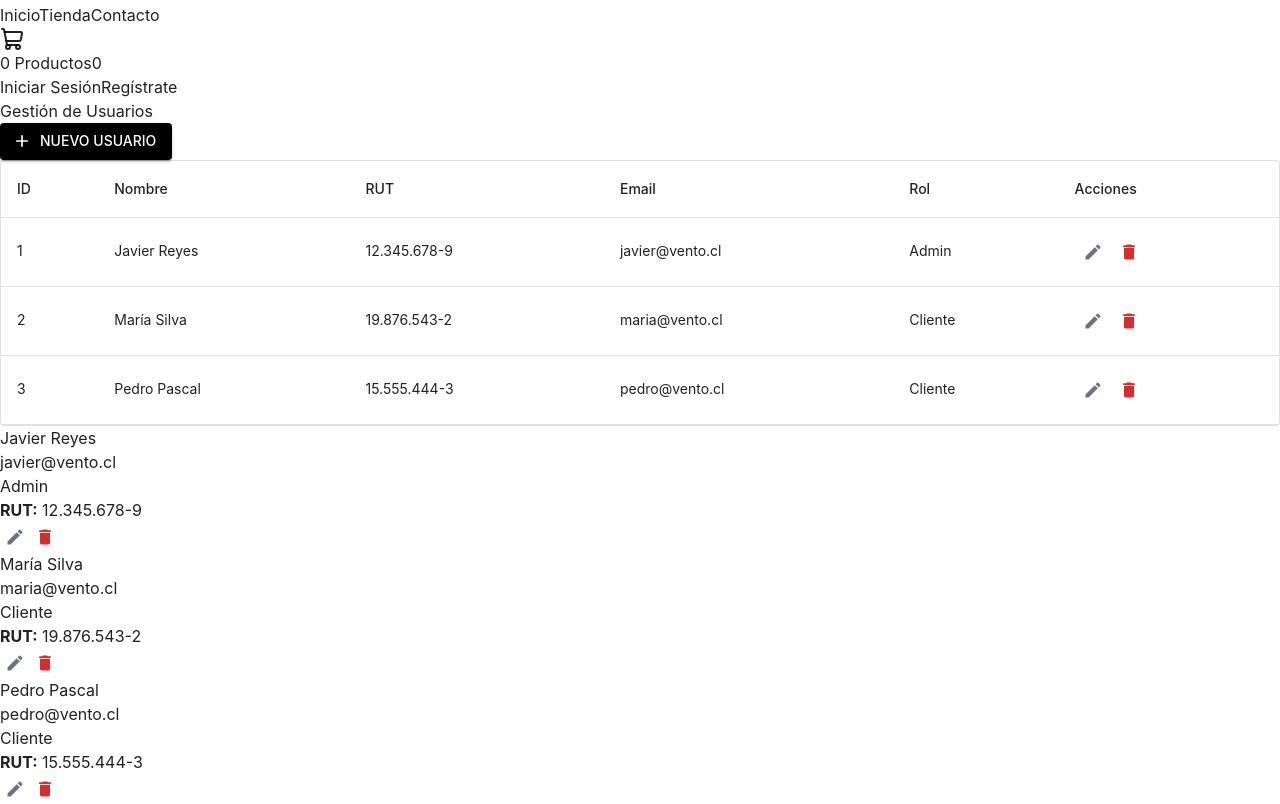
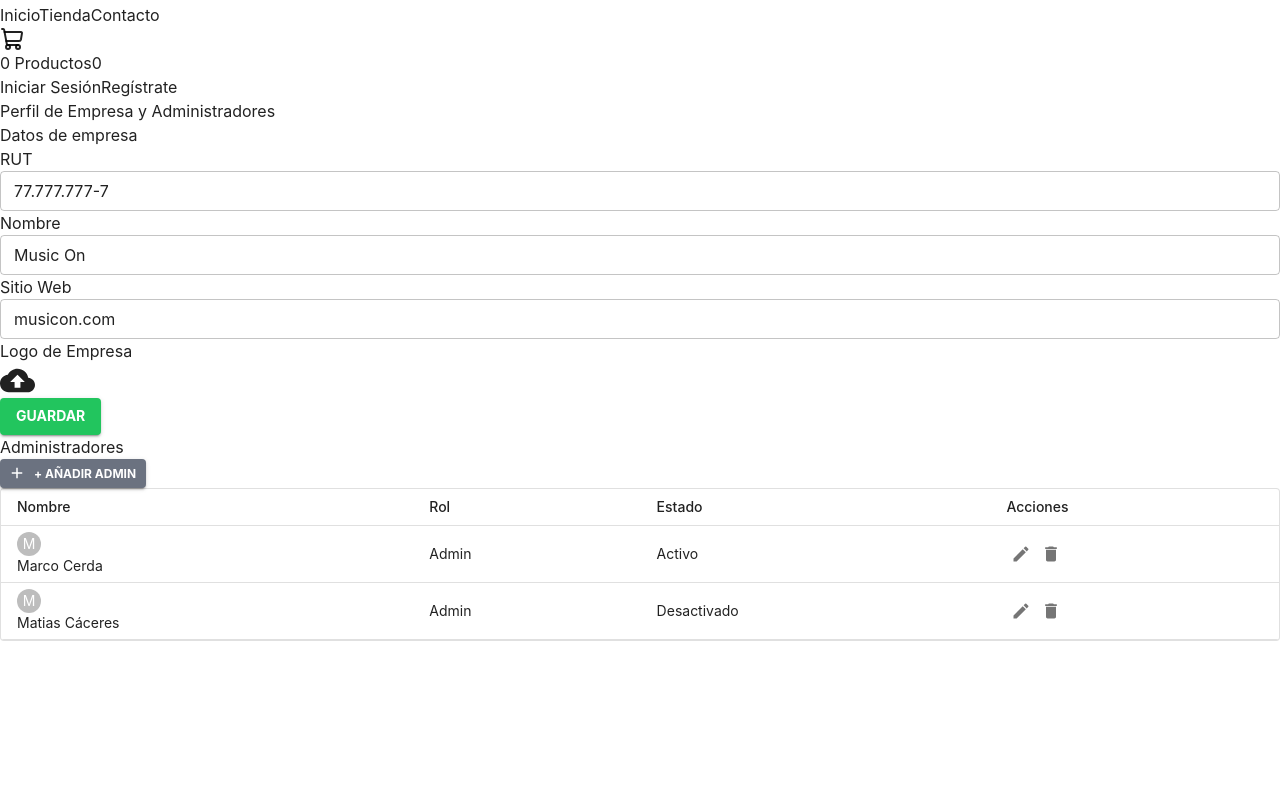
Before and after one commit to javreyes71/WebYMobiles, a React (Vite) app: page /admin/usuarios in a window 1280 px wide. Shown: the part 521-1325 px from the top of the page. After the commit the page ends 1162 px from the top, so only its background shows below. Built offline with nearby package versions, Linux system fonts and the light colour scheme.

Commit message:
admin de usuarios rediseÃ±ado

```diff
--- a/src/components/organisms/Navbar/Navbar.jsx
+++ b/src/components/organisms/Navbar/Navbar.jsx
@@ -72,10 +72,10 @@ const Navbar = ({ onLoginClick, onRegisterClick }) => {
         {isLoggedIn && (
           <>
             <ListItem button onClick={() => { navigate('/admin/productos', { state: { initialView: 'form-producto' } }); toggleMobileMenu(); }}>
-              <ListItemText primary="VENDER" primaryTypographyProps={{ className: "font-bold text-green-600" }} />
+              <ListItemText primary="VENDER" primaryTypographyProps={{ className: "font-bold text-gray-800" }} />
             </ListItem>
             <ListItem button onClick={() => { navigate('/admin/productos', { state: { initialView: 'form-servicio' } }); toggleMobileMenu(); }}>
-              <ListItemText primary="PUBLICAR SERVICIO" primaryTypographyProps={{ className: "font-bold text-blue-600" }} />
+              <ListItemText primary="PUBLICAR SERVICIO" primaryTypographyProps={{ className: "font-bold text-gray-800" }} />
             </ListItem>
           </>
         )}
@@ -125,14 +125,14 @@ const Navbar = ({ onLoginClick, onRegisterClick }) => {
               <Link
                 to="/admin/productos"
                 state={{ initialView: 'form-producto' }}
-                className="hover:text-gray-500 transition-colors uppercase text-green-600"
+                className="hover:text-gray-500 transition-colors uppercase text-black"
               >
                 Vender
               </Link>
               <Link
                 to="/admin/productos"
                 state={{ initialView: 'form-servicio' }}
-                className="hover:text-gray-500 transition-colors uppercase text-blue-600"
+                className="hover:text-gray-500 transition-colors uppercase text-black"
               >
                 Publicar Servicio
               </Link>
--- a/src/context/AuthContext.jsx
+++ b/src/context/AuthContext.jsx
@@ -14,8 +14,9 @@ export const AuthProvider = ({ children }) => {
     return new Promise((resolve) => {
       setTimeout(() => {
         setIsLoggedIn(true);
-        // Asignar rol Admin solo al RUT 12.345.678-5, el resto son Clientes
-        const rolAsignado = rut === '12.345.678-5' ? 'Admin' : 'Cliente';
+        const cleanRut = rut.replace(/[^0-9kK]/g, '').toLowerCase();
+        // Asignar rol Admin solo al RUT 12345678-5
+        const rolAsignado = cleanRut === '123456785' ? 'Admin' : 'Cliente';
         if (!currentUser) {
           setCurrentUser({ nombre: 'Usuario Vento', rut, correo: 'usuario@vento.cl', rol: rolAsignado });
         }
--- a/src/pages/AdminUsuarios/AdminUsuarios.jsx
+++ b/src/pages/AdminUsuarios/AdminUsuarios.jsx
@@ -1,86 +1,76 @@
 import React, { useState } from 'react';
 import {
-  Table,
-  TableBody,
-  TableCell,
-  TableContainer,
-  TableHead,
-  TableRow,
-  Paper,
-  IconButton,
-  Dialog,
-  DialogTitle,
-  DialogContent,
-  DialogActions,
-  TextField,
-  Button,
-  Select,
-  MenuItem,
-  InputLabel,
-  FormControl,
-  CircularProgress
+  Table, TableBody, TableCell, TableContainer, TableHead, TableRow, Paper, IconButton,
+  Dialog, DialogTitle, DialogContent, DialogActions, TextField, Button, CircularProgress,
+  Select, MenuItem, FormControl, InputLabel, Avatar
 } from '@mui/material';
-import { Edit, Delete, Add } from '@mui/icons-material';
+import { Edit, Delete, Add, CloudUpload } from '@mui/icons-material';
 import { useToast } from '../../context/ToastContext';
 
 const AdminUsuarios = () => {
+  const [empresa, setEmpresa] = useState({
+    rut: '77.777.777-7',
+    nombre: 'Music On',
+    sitioWeb: 'musicon.com'
+  });
+
   const [usuarios, setUsuarios] = useState([
-    { id: 1, nombre: 'Javier Reyes', rut: '12.345.678-9', email: 'javier@vento.cl', rol: 'Admin' },
-    { id: 2, nombre: 'María Silva', rut: '19.876.543-2', email: 'maria@vento.cl', rol: 'Cliente' },
-    { id: 3, margin: 'Pedro Pascal', rut: '15.555.444-3', email: 'pedro@vento.cl', rol: 'Cliente' },
+    { id: 1, nombre: 'Marco Cerda', rol: 'Admin', estado: 'Activo' },
+    { id: 2, nombre: 'Matias Cáceres', rol: 'Admin', estado: 'Desactivado' },
   ]);
 
   const [openForm, setOpenForm] = useState(false);
   const [openDelete, setOpenDelete] = useState(false);
   const [isEditing, setIsEditing] = useState(false);
-  const [currentUser, setCurrentUser] = useState({ nombre: '', rut: '', email: '', rol: 'Cliente' });
+  const [currentUser, setCurrentUser] = useState({ nombre: '', rol: 'Admin', estado: 'Activo' });
   const [deleteId, setDeleteId] = useState(null);
   const [isLoading, setIsLoading] = useState(false);
   const { showToast } = useToast();
 
-  // Abrir modal para crear
+  const handleEmpresaChange = (e) => {
+    setEmpresa({ ...empresa, [e.target.name]: e.target.value });
+  };
+
+  const handleSaveEmpresa = async () => {
+    setIsLoading(true);
+    await new Promise(resolve => setTimeout(resolve, 1000));
+    showToast("Datos de empresa guardados", "success");
+    setIsLoading(false);
+  };
+
   const handleOpenCreate = () => {
     setIsEditing(false);
-    setCurrentUser({ nombre: '', rut: '', email: '', rol: 'Cliente' });
+    setCurrentUser({ nombre: '', rol: 'Admin', estado: 'Activo' });
     setOpenForm(true);
   };
 
-  // Abrir modal para editar
   const handleOpenEdit = (user) => {
     setIsEditing(true);
     setCurrentUser(user);
     setOpenForm(true);
   };
 
-  // Manejar cambios
   const handleChange = (e) => {
-    const { name, value } = e.target;
-    setCurrentUser({ ...currentUser, [name]: value });
+    setCurrentUser({ ...currentUser, [e.target.name]: e.target.value });
   };
 
-  // Enviar formulario (Simula asincronía Fase 3)
   const handleSubmitForm = async (e) => {
     e.preventDefault();
     setIsLoading(true);
-
-    await new Promise(resolve => setTimeout(resolve, 1000)); // Simula latencia
+    await new Promise(resolve => setTimeout(resolve, 1000));
 
     if (isEditing) {
-      console.log('Actualizando usuario (Update):', currentUser);
       setUsuarios(usuarios.map((u) => (u.id === currentUser.id ? currentUser : u)));
-      showToast("Usuario actualizado con éxito", "success");
+      showToast("Administrador actualizado", "success");
     } else {
-      const nuevoUser = { ...currentUser, id: Date.now() };
-      console.log('Creando nuevo usuario (Create):', nuevoUser);
-      setUsuarios([...usuarios, nuevoUser]);
-      showToast("Usuario creado con éxito", "success");
+      setUsuarios([...usuarios, { ...currentUser, id: Date.now() }]);
+      showToast("Administrador creado", "success");
     }
 
     setIsLoading(false);
     setOpenForm(false);
   };
 
-  // Manejo de eliminación
   const handleOpenDelete = (id) => {
     setDeleteId(id);
     setOpenDelete(true);
@@ -88,62 +78,105 @@ const AdminUsuarios = () => {
 
   const handleConfirmDelete = async () => {
     setIsLoading(true);
-    await new Promise(resolve => setTimeout(resolve, 1000)); // Simula latencia
-
-    console.log('Eliminando usuario con ID (Delete):', deleteId);
+    await new Promise(resolve => setTimeout(resolve, 1000));
     setUsuarios(usuarios.filter((u) => u.id !== deleteId));
-    showToast("Usuario eliminado correctamente", "info");
-
+    showToast("Administrador eliminado", "info");
     setIsLoading(false);
     setOpenDelete(false);
   };
 
   return (
     <div className="max-w-6xl mx-auto p-6 mt-8">
+      <h1 className="text-2xl font-bold text-gray-800 mb-8">Perfil de Empresa y Administradores</h1>
+
+      <div className="grid grid-cols-1 lg:grid-cols-2 gap-8">
+
+        {/* Panel Datos de empresa */}
+        <div className="bg-gray-100 p-6 rounded-lg border border-gray-200">
+          <h2 className="text-xl font-bold text-gray-800 mb-6">Datos de empresa</h2>
+
+          <div className="flex flex-col sm:flex-row gap-6">
+            <div className="flex-1 space-y-4">
+              <div>
+                <label className="text-sm font-semibold text-gray-700 block mb-1">RUT</label>
+                <TextField name="rut" value={empresa.rut} onChange={handleEmpresaChange} fullWidth size="small" className="bg-white" />
+              </div>
+              <div>
+                <label className="text-sm font-semibold text-gray-700 block mb-1">Nombre</label>
+                <TextField name="nombre" value={empresa.nombre} onChange={handleEmpresaChange} fullWidth size="small" className="bg-white" />
+              </div>
+              <div>
+                <label className="text-sm font-semibold text-gray-700 block mb-1">Sitio Web</label>
+                <TextField name="sitioWeb" value={empresa.sitioWeb} onChange={handleEmpresaChange} fullWidth size="small" className="bg-white" />
+              </div>
+            </div>
+
+            <div className="flex flex-col items-center pt-6">
+              <span className="text-xs font-semibold text-gray-700 mb-2">Logo de Empresa</span>
+              <div className="w-32 h-32 bg-gray-200 border-2 border-dashed border-gray-400 rounded flex flex-col items-center justify-center cursor-pointer hover:bg-gray-300 transition-colors">
+                <CloudUpload className="text-gray-500 mb-2" fontSize="large" />
+              </div>
+            </div>
+          </div>
+
+          <div className="mt-6 flex justify-end">
+            <Button
+              variant="contained"
+              onClick={handleSaveEmpresa}
+              disabled={isLoading}
+              sx={{ bgcolor: '#22c55e', '&:hover': { bgcolor: '#16a34a' }, fontWeight: 'bold' }}
+            >
+              {isLoading ? <CircularProgress size={24} color="inherit" /> : 'GUARDAR'}
+            </Button>
+          </div>
+        </div>
+
+        {/* Panel Administradores */}
+        <div className="bg-gray-100 p-6 rounded-lg border border-gray-200">
           <div className="flex justify-between items-center mb-6">
-        <h1 className="text-2xl font-bold text-gray-800 uppercase tracking-wider">Gestión de Usuarios</h1>
+            <h2 className="text-xl font-bold text-gray-800">Administradores</h2>
             <Button
               variant="contained"
               startIcon={<Add />}
               onClick={handleOpenCreate}
-          sx={{ bgcolor: '#000', '&:hover': { bgcolor: '#333' } }}
+              size="small"
+              sx={{ bgcolor: '#6b7280', '&:hover': { bgcolor: '#4b5563' }, fontSize: '0.75rem', fontWeight: 'bold' }}
             >
-          Nuevo Usuario
+              + AÑADIR ADMIN
             </Button>
           </div>
 
-      {/* Vista Desktop: Tabla */}
-      <div className="hidden md:block">
-        <TableContainer component={Paper} elevation={0} variant="outlined" className="mb-8">
-          <Table sx={{ minWidth: 650 }}>
-            <TableHead className="bg-gray-100">
+          <TableContainer component={Paper} elevation={0} variant="outlined" className="bg-white">
+            <Table size="small">
+              <TableHead className="bg-gray-200">
                 <TableRow>
-                <TableCell className="font-bold">ID</TableCell>
                   <TableCell className="font-bold">Nombre</TableCell>
-                <TableCell className="font-bold">RUT</TableCell>
-                <TableCell className="font-bold">Email</TableCell>
                   <TableCell className="font-bold">Rol</TableCell>
+                  <TableCell className="font-bold">Estado</TableCell>
                   <TableCell className="font-bold text-center">Acciones</TableCell>
                 </TableRow>
               </TableHead>
               <TableBody>
                 {usuarios.map((user) => (
                   <TableRow key={user.id} hover>
-                  <TableCell>{user.id}</TableCell>
-                  <TableCell>{user.nombre || user.margin}</TableCell>
-                  <TableCell>{user.rut}</TableCell>
-                  <TableCell>{user.email}</TableCell>
                     <TableCell>
-                    <span className={`px-2 py-1 text-xs font-bold rounded-full ${user.rol === 'Admin' ? 'bg-black text-white' : 'bg-gray-200 text-gray-700'}`}>
-                      {user.rol}
+                      <div className="flex items-center gap-3">
+                        <Avatar sx={{ width: 24, height: 24, fontSize: '0.875rem' }}>{user.nombre.charAt(0)}</Avatar>
+                        {user.nombre}
+                      </div>
+                    </TableCell>
+                    <TableCell>{user.rol}</TableCell>
+                    <TableCell>
+                      <span className={`text-sm ${user.estado === 'Activo' ? 'text-gray-800 font-semibold' : 'text-gray-500 italic'}`}>
+                        {user.estado}
                       </span>
                     </TableCell>
                     <TableCell className="text-center">
-                    <IconButton color="secondary" onClick={() => handleOpenEdit(user)}>
-                      <Edit fontSize="small" />
+                      <IconButton onClick={() => handleOpenEdit(user)} size="small">
+                        <Edit fontSize="small" className="text-gray-600" />
                       </IconButton>
-                    <IconButton color="error" onClick={() => handleOpenDelete(user.id)}>
-                      <Delete fontSize="small" />
+                      <IconButton onClick={() => handleOpenDelete(user.id)} size="small">
+                        <Delete fontSize="small" className="text-gray-600" />
                       </IconButton>
                     </TableCell>
                   </TableRow>
@@ -153,108 +186,40 @@ const AdminUsuarios = () => {
           </TableContainer>
         </div>
 
-      {/* Vista Mobile: Tarjetas */}
-      <div className="grid grid-cols-1 gap-4 md:hidden mb-8">
-        {usuarios.map((user) => (
-          <div key={user.id} className="bg-white p-4 rounded-lg border border-gray-200 shadow-sm flex flex-col">
-            <div className="flex justify-between items-start mb-2">
-              <div>
-                <h3 className="font-bold text-gray-800">{user.nombre || user.margin}</h3>
-                <span className="text-xs text-gray-500">{user.email}</span>
-              </div>
-              <span className={`px-2 py-1 text-[10px] font-bold rounded-full ${user.rol === 'Admin' ? 'bg-black text-white' : 'bg-gray-200 text-gray-700'}`}>
-                {user.rol}
-              </span>
-            </div>
-            <div className="text-sm text-gray-700 mt-2">
-              <p><strong>RUT:</strong> {user.rut}</p>
-            </div>
-            <div className="flex justify-end items-center mt-4 pt-4 border-t border-gray-100">
-              <div>
-                <IconButton color="secondary" onClick={() => handleOpenEdit(user)} size="small">
-                  <Edit fontSize="small" />
-                </IconButton>
-                <IconButton color="error" onClick={() => handleOpenDelete(user.id)} size="small">
-                  <Delete fontSize="small" />
-                </IconButton>
-              </div>
-            </div>
-          </div>
-        ))}
       </div>
 
       {/* CREATE / UPDATE Modal */}
-      <Dialog open={openForm} onClose={() => setOpenForm(false)} maxWidth="sm" fullWidth>
-        <DialogTitle className="font-bold border-b border-gray-200">
-          {isEditing ? 'Editar Usuario' : 'Crear Nuevo Usuario'}
-        </DialogTitle>
-        <form onSubmit={handleSubmitForm}>
-          <DialogContent className="space-y-4 mt-2">
-            <TextField
-              label="Nombre Completo"
-              name="nombre"
-              value={currentUser.nombre}
-              onChange={handleChange}
-              fullWidth
-              required
-              variant="outlined"
-              size="small"
-            />
-            <TextField
-              label="RUT"
-              name="rut"
-              value={currentUser.rut}
-              onChange={handleChange}
-              fullWidth
-              required
-              variant="outlined"
-              size="small"
-            />
-            <TextField
-              label="Correo Electrónico"
-              name="email"
-              type="email"
-              value={currentUser.email}
-              onChange={handleChange}
-              fullWidth
-              required
-              variant="outlined"
-              size="small"
-            />
+      <Dialog open={openForm} onClose={() => setOpenForm(false)} maxWidth="xs" fullWidth>
+        <DialogTitle className="font-bold">{isEditing ? 'Editar Admin' : 'Nuevo Admin'}</DialogTitle>
+        <DialogContent>
+          <form onSubmit={handleSubmitForm} className="space-y-4 pt-2">
+            <TextField label="Nombre" name="nombre" value={currentUser.nombre} onChange={handleChange} fullWidth required size="small" />
+
             <FormControl fullWidth size="small">
-              <InputLabel>Rol</InputLabel>
-              <Select
-                name="rol"
-                value={currentUser.rol}
-                label="Rol"
-                onChange={handleChange}
-              >
-                <MenuItem value="Cliente">Cliente</MenuItem>
-                <MenuItem value="Admin">Admin</MenuItem>
+              <InputLabel>Estado</InputLabel>
+              <Select name="estado" value={currentUser.estado} onChange={handleChange} label="Estado">
+                <MenuItem value="Activo">Activo</MenuItem>
+                <MenuItem value="Desactivado">Desactivado</MenuItem>
               </Select>
             </FormControl>
+          </form>
         </DialogContent>
-          <DialogActions className="p-4 border-t border-gray-200">
-            <Button onClick={() => setOpenForm(false)} color="inherit" disabled={isLoading}>
-              Cancelar
-            </Button>
-            <Button type="submit" variant="contained" disabled={isLoading} sx={{ bgcolor: '#000', '&:hover': { bgcolor: '#333' } }}>
-              {isLoading ? <CircularProgress size={24} color="inherit" /> : (isEditing ? 'Guardar Cambios' : 'Crear')}
+        <DialogActions className="p-4">
+          <Button onClick={() => setOpenForm(false)} color="inherit" disabled={isLoading}>Cancelar</Button>
+          <Button onClick={handleSubmitForm} variant="contained" sx={{ bgcolor: '#000', '&:hover': { bgcolor: '#333' } }} disabled={isLoading}>
+            {isLoading ? <CircularProgress size={24} color="inherit" /> : (isEditing ? 'Actualizar' : 'Crear')}
           </Button>
         </DialogActions>
-        </form>
       </Dialog>
 
       {/* DELETE Modal */}
       <Dialog open={openDelete} onClose={() => !isLoading && setOpenDelete(false)}>
         <DialogTitle className="font-bold">Confirmar Eliminación</DialogTitle>
         <DialogContent>
-          <p className="text-gray-600">¿Estás seguro que deseas eliminar este usuario? No podrá volver a iniciar sesión.</p>
+          <p className="text-gray-600">¿Estás seguro que deseas eliminar a este administrador?</p>
         </DialogContent>
         <DialogActions className="p-4">
-          <Button onClick={() => setOpenDelete(false)} color="inherit" disabled={isLoading}>
-            Cancelar
-          </Button>
+          <Button onClick={() => setOpenDelete(false)} color="inherit" disabled={isLoading}>Cancelar</Button>
           <Button onClick={handleConfirmDelete} color="error" variant="contained" disabled={isLoading}>
             {isLoading ? <CircularProgress size={24} color="inherit" /> : 'Eliminar'}
           </Button>
```
Lines whose indentation alone changed are shown as unchanged.
